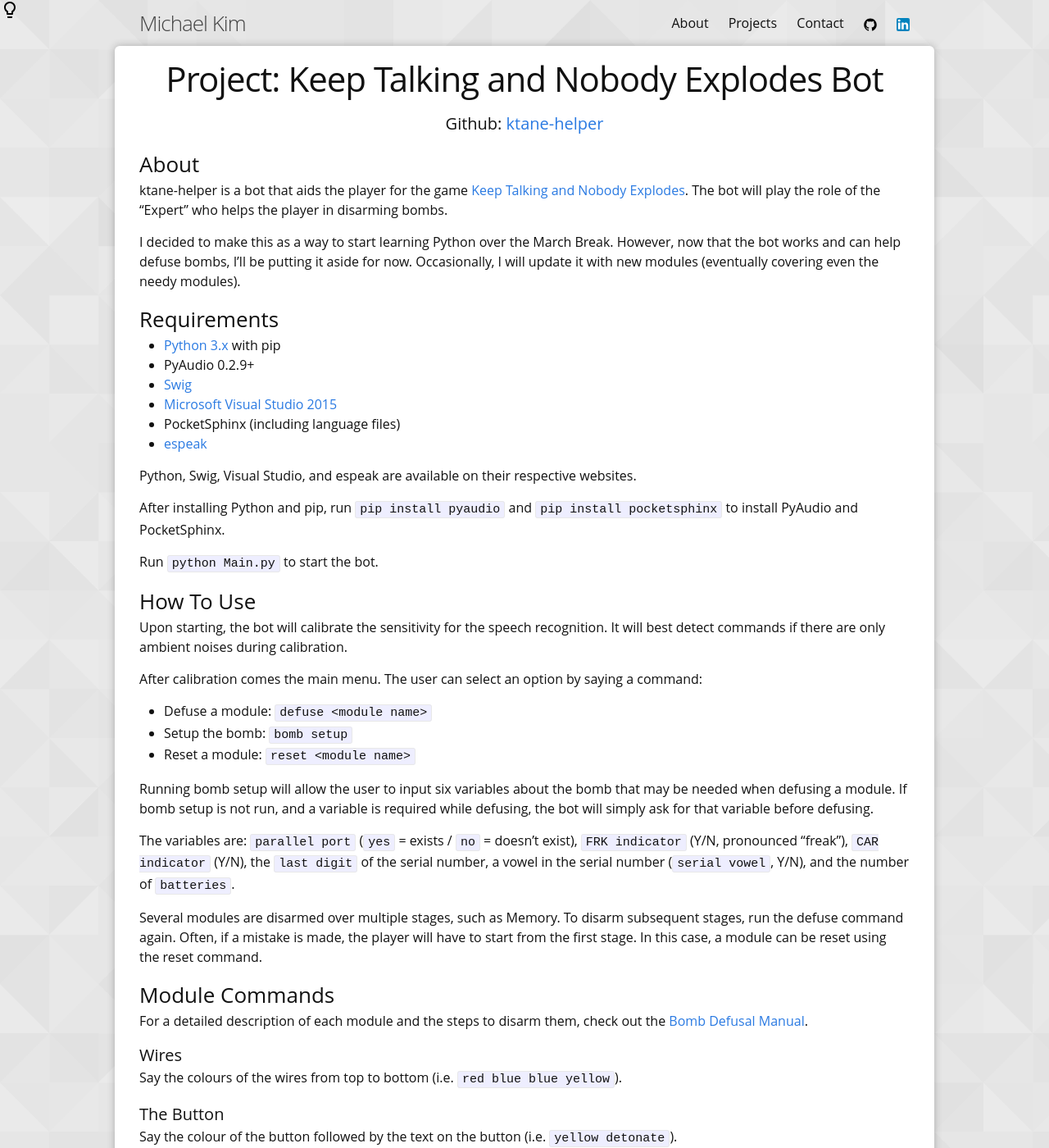
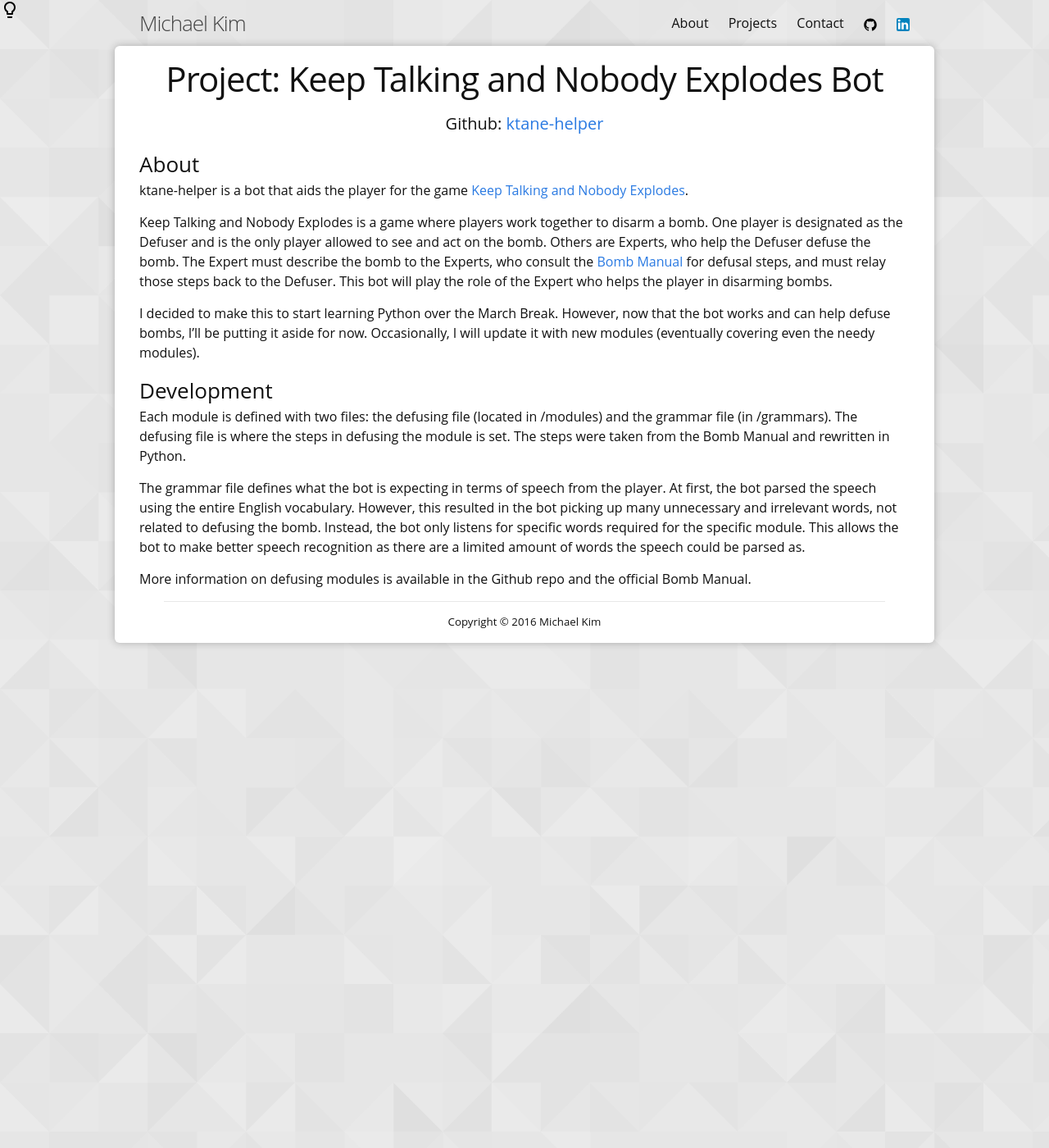
Before and after one commit to LenKagamine/lenkagamine.github.io, a Jekyll site: the page built from _projects/ktanehelper.md, in a window 1280 px wide and 1400 px high. Shown: the whole window at 82% size. Built offline with Jekyll 4.4.1, drawn with Linux system fonts in a browser that asks for light colours; nearby versions of some CDN libraries; some of the changed text lies outside the part shown.

Commit message:
Edit project pages

```diff
--- a/_projects/ktanehelper.md
+++ b/_projects/ktanehelper.md
@@ -9,59 +9,16 @@
 
 ### About
 
-ktane-helper is a bot that aids the player for the game [Keep Talking and Nobody Explodes](http://www.keeptalkinggame.com). The bot will play the role of the "Expert" who helps the player in disarming bombs.
+ktane-helper is a bot that aids the player for the game [Keep Talking and Nobody Explodes](http://www.keeptalkinggame.com).
 
-I decided to make this as a way to start learning Python over the March Break. However, now that the bot works and can help defuse bombs, I'll be putting it aside for now. Occasionally, I will update it with new modules (eventually covering even the needy modules).
+Keep Talking and Nobody Explodes is a game where players work together to disarm a bomb. One player is designated as the Defuser and is the only player allowed to see and act on the bomb. Others are Experts, who help the Defuser defuse the bomb. The Expert must describe the bomb to the Experts, who consult the [Bomb Manual](http://www.bombmanual.com) for defusal steps, and must relay those steps back to the Defuser. This bot will play the role of the Expert who helps the player in disarming bombs.
 
-### Requirements
+I decided to make this to start learning Python over the March Break. However, now that the bot works and can help defuse bombs, I'll be putting it aside for now. Occasionally, I will update it with new modules (eventually covering even the needy modules).
 
-- [Python 3.x](https://www.python.org) with pip
-- PyAudio 0.2.9+
-- [Swig](http://www.swig.org)
-- [Microsoft Visual Studio 2015](https://www.visualstudio.com)
-- PocketSphinx (including language files)
-- [espeak](http://espeak.sourceforge.net)
+### Development
 
-Python, Swig, Visual Studio, and espeak are available on their respective websites.
+Each module is defined with two files: the defusing file (located in /modules) and the grammar file (in /grammars). The defusing file is where the steps in defusing the module is set. The steps were taken from the Bomb Manual and rewritten in Python.
 
-After installing Python and pip, run `pip install pyaudio` and `pip install pocketsphinx` to install PyAudio and PocketSphinx.
+The grammar file defines what the bot is expecting in terms of speech from the player. At first, the bot parsed the speech using the entire English vocabulary. However, this resulted in the bot picking up many unnecessary and irrelevant words, not related to defusing the bomb. Instead, the bot only listens for specific words required for the specific module. This allows the bot to make better speech recognition as there are a limited amount of words the speech could be parsed as.
 
-Run `python Main.py` to start the bot.
-
-### How To Use
-
-Upon starting, the bot will calibrate the sensitivity for the speech recognition. It will best detect commands if there are only ambient noises during calibration.
-
-After calibration comes the main menu. The user can select an option by saying a command:
-
-- Defuse a module: `defuse <module name>`
-- Setup the bomb: `bomb setup`
-- Reset a module: `reset <module name>`
-
-Running bomb setup will allow the user to input six variables about the bomb that may be needed when defusing a module. If bomb setup is not run, and a variable is required while defusing, the bot will simply ask for that variable before defusing.
-
-The variables are: `parallel port` (`yes` = exists / `no` = doesn't exist), `FRK indicator` (Y/N, pronounced "freak"), `CAR indicator` (Y/N), the `last digit` of the serial number, a vowel in the serial number (`serial vowel`, Y/N), and the number of `batteries`.
-
-Several modules are disarmed over multiple stages, such as Memory. To disarm subsequent stages, run the defuse command again. Often, if a mistake is made, the player will have to start from the first stage. In this case, a module can be reset using the reset command.
-
-### Module Commands
-
-For a detailed description of each module and the steps to disarm them, check out the [Bomb Defusal Manual](http://www.bombmanual.com).
-
-#### Wires
-
-Say the colours of the wires from top to bottom (i.e. `red blue blue yellow`).
-
-#### The Button
-
-Say the colour of the button followed by the text on the button (i.e. `yellow detonate`).
-
-#### Simon Says
-
-Say `buttons`, then the colours of the buttons in the order they flash (i.e. `buttons blue blue red`).
-
-#### Memory
-
-Say `display`, then the number in the big display, followed by the four button numbers from left to right (i.e. `display one one three four two`).
-
-Other modules coming soon...
+More information on defusing modules is available in the Github repo and the official Bomb Manual.
```
Also changed, not shown: _projects/enlighten.md (+3 -15 lines), _projects/taptaprevolution.md (+2 -6 lines).
